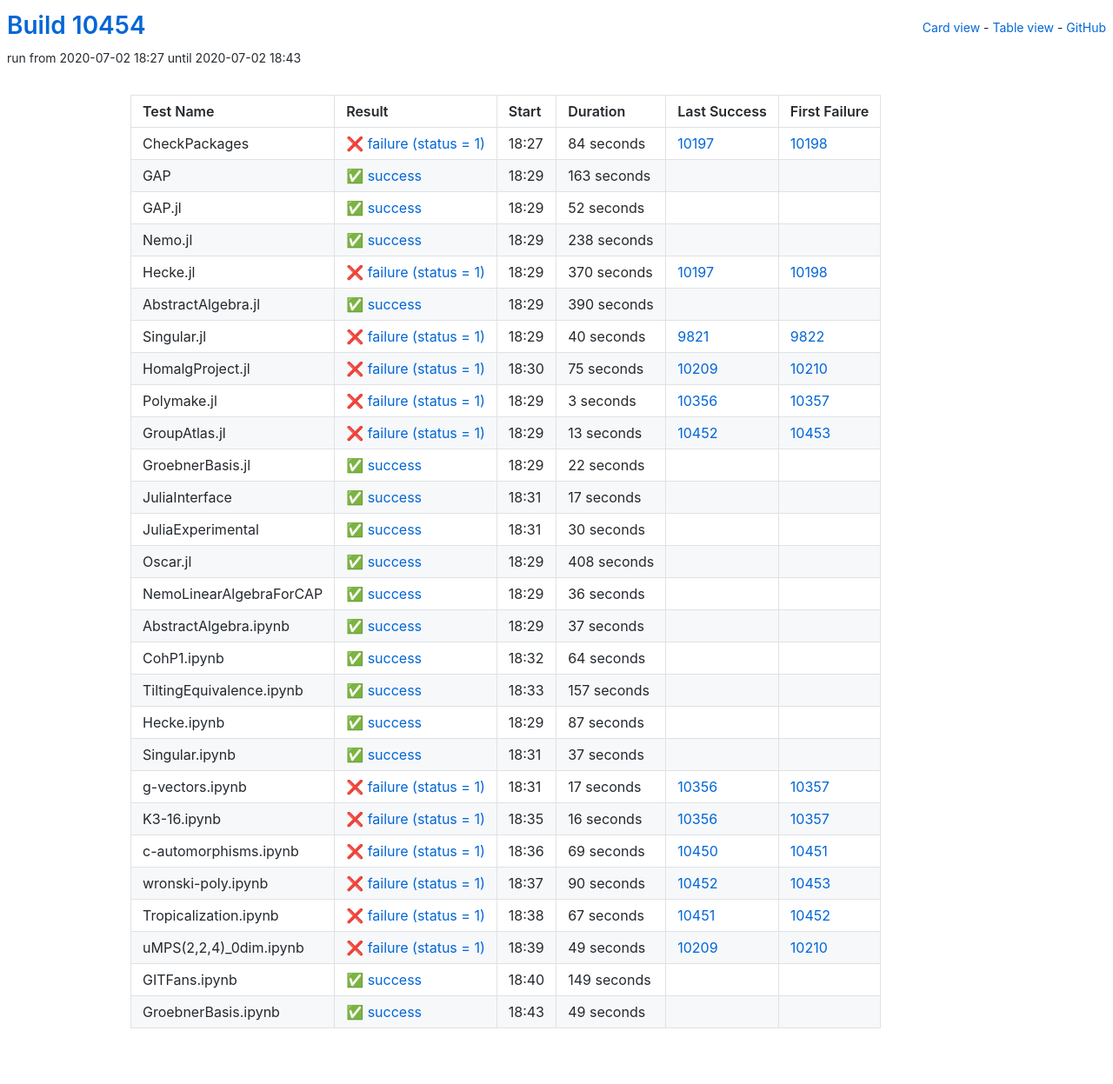
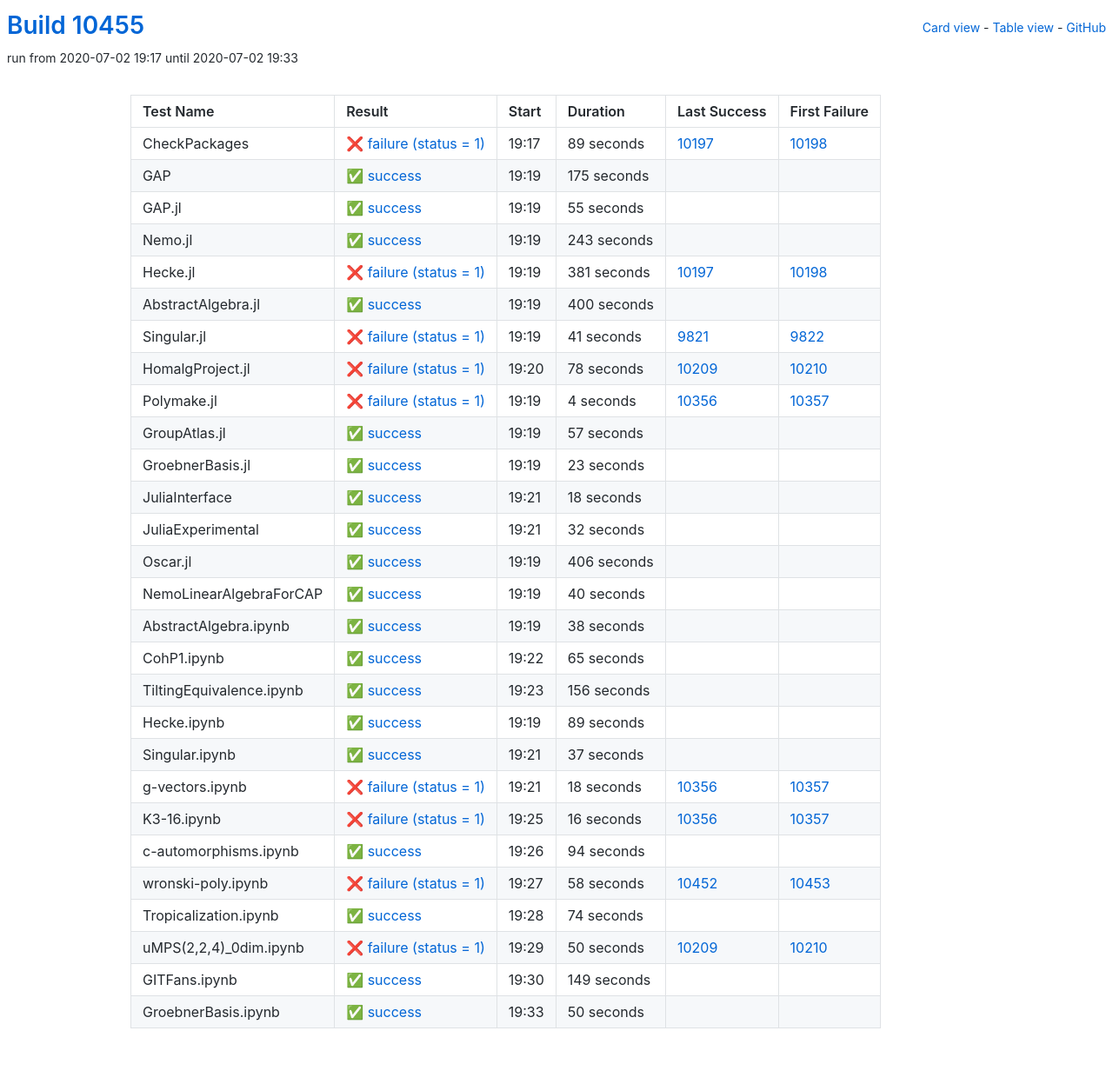
Before and after one commit to oscar-system/oscar-ci-status, a Jekyll site: the page built from table.html, in a window 1280 px wide. Shown: the whole page at 87% size. Built offline with Jekyll 4.4.1, drawn with Linux system fonts in a browser that asks for light colours.

Commit message:
Build #10455

```diff
--- a/_data/ci.yml
+++ b/_data/ci.yml
@@ -1,6 +1,6 @@
 ---
-build: 10454
-build_url: https://oscarci.mathematik.uni-kl.de/job/oscar/10454/
+build: 10455
+build_url: https://oscarci.mathematik.uni-kl.de/job/oscar/10455/
 job: oscar
 organization: oscar-system
 repo: oscar-ci-status
@@ -8,236 +8,236 @@
 tests:
 - name: CheckPackages
   id: checkpackages
-  log: https://oscarci.mathematik.uni-kl.de/job/oscar/10454/artifact/logs/build-10454/CheckPackages.log
-  start: 2020-07-02 18:27
+  log: https://oscarci.mathematik.uni-kl.de/job/oscar/10455/artifact/logs/build-10455/CheckPackages.log
+  start: 2020-07-02 19:17
   success: false
   exitcode: 1
   status: failure
-  duration: 84
+  duration: 89
   last_success: 10197
   last_success_url: https://oscarci.mathematik.uni-kl.de/job/oscar/10197/
   first_failure: 10198
   first_failure_url: https://oscarci.mathematik.uni-kl.de/job/oscar/10198/
 - name: GAP
   id: gap
-  log: https://oscarci.mathematik.uni-kl.de/job/oscar/10454/artifact/logs/build-10454/GAP.log
-  start: 2020-07-02 18:29
+  log: https://oscarci.mathematik.uni-kl.de/job/oscar/10455/artifact/logs/build-10455/GAP.log
+  start: 2020-07-02 19:19
   success: true
   exitcode: 0
   status: success
-  duration: 163
+  duration: 175
   last_success: false
   last_success_url:
   first_failure: false
   first_failure_url:
 - name: GAP.jl
   id: gap-jl
-  log: https://oscarci.mathematik.uni-kl.de/job/oscar/10454/artifact/logs/build-10454/GAP.jl.log
-  start: 2020-07-02 18:29
+  log: https://oscarci.mathematik.uni-kl.de/job/oscar/10455/artifact/logs/build-10455/GAP.jl.log
+  start: 2020-07-02 19:19
   success: true
   exitcode: 0
   status: success
-  duration: 52
+  duration: 55
   last_success: false
   last_success_url:
   first_failure: false
   first_failure_url:
 - name: Nemo.jl
   id: nemo-jl
-  log: https://oscarci.mathematik.uni-kl.de/job/oscar/10454/artifact/logs/build-10454/Nemo.jl.log
-  start: 2020-07-02 18:29
+  log: https://oscarci.mathematik.uni-kl.de/job/oscar/10455/artifact/logs/build-10455/Nemo.jl.log
+  start: 2020-07-02 19:19
   success: true
   exitcode: 0
   status: success
-  duration: 238
+  duration: 243
   last_success: false
   last_success_url:
   first_failure: false
   first_failure_url:
 - name: Hecke.jl
   id: hecke-jl
-  log: https://oscarci.mathematik.uni-kl.de/job/oscar/10454/artifact/logs/build-10454/Hecke.jl.log
-  start: 2020-07-02 18:29
+  log: https://oscarci.mathematik.uni-kl.de/job/oscar/10455/artifact/logs/build-10455/Hecke.jl.log
+  start: 2020-07-02 19:19
   success: false
   exitcode: 1
   status: failure
-  duration: 370
+  duration: 381
   last_success: 10197
   last_success_url: https://oscarci.mathematik.uni-kl.de/job/oscar/10197/
   first_failure: 10198
   first_failure_url: https://oscarci.mathematik.uni-kl.de/job/oscar/10198/
 - name: AbstractAlgebra.jl
   id: abstractalgebra-jl
-  log: https://oscarci.mathematik.uni-kl.de/job/oscar/10454/artifact/logs/build-10454/AbstractAlgebra.jl.log
-  start: 2020-07-02 18:29
+  log: https://oscarci.mathematik.uni-kl.de/job/oscar/10455/artifact/logs/build-10455/AbstractAlgebra.jl.log
+  start: 2020-07-02 19:19
   success: true
   exitcode: 0
   status: success
-  duration: 390
+  duration: 400
   last_success: false
   last_success_url:
   first_failure: false
   first_failure_url:
 - name: Singular.jl
   id: singular-jl
-  log: https://oscarci.mathematik.uni-kl.de/job/oscar/10454/artifact/logs/build-10454/Singular.jl.log
-  start: 2020-07-02 18:29
+  log: https://oscarci.mathematik.uni-kl.de/job/oscar/10455/artifact/logs/build-10455/Singular.jl.log
+  start: 2020-07-02 19:19
   success: false
   exitcode: 1
   status: failure
-  duration: 40
+  duration: 41
   last_success: 9821
   last_success_url: https://oscarci.mathematik.uni-kl.de/job/oscar/9821/
   first_failure: 9822
   first_failure_url: https://oscarci.mathematik.uni-kl.de/job/oscar/9822/
 - name: HomalgProject.jl
   id: homalgproject-jl
-  log: https://oscarci.mathematik.uni-kl.de/job/oscar/10454/artifact/logs/build-10454/HomalgProject.jl.log
-  start: 2020-07-02 18:30
+  log: https://oscarci.mathematik.uni-kl.de/job/oscar/10455/artifact/logs/build-10455/HomalgProject.jl.log
+  start: 2020-07-02 19:20
   success: false
   exitcode: 1
   status: failure
-  duration: 75
+  duration: 78
   last_success: 10209
   last_success_url: https://oscarci.mathematik.uni-kl.de/job/oscar/10209/
   first_failure: 10210
   first_failure_url: https://oscarci.mathematik.uni-kl.de/job/oscar/10210/
 - name: Polymake.jl
   id: polymake-jl
-  log: https://oscarci.mathematik.uni-kl.de/job/oscar/10454/artifact/logs/build-10454/Polymake.jl.log
-  start: 2020-07-02 18:29
+  log: https://oscarci.mathematik.uni-kl.de/job/oscar/10455/artifact/logs/build-10455/Polymake.jl.log
+  start: 2020-07-02 19:19
   success: false
   exitcode: 1
   status: failure
-  duration: 3
+  duration: 4
   last_success: 10356
   last_success_url: https://oscarci.mathematik.uni-kl.de/job/oscar/10356/
   first_failure: 10357
   first_failure_url: https://oscarci.mathematik.uni-kl.de/job/oscar/10357/
 - name: GroupAtlas.jl
   id: groupatlas-jl
-  log: https://oscarci.mathematik.uni-kl.de/job/oscar/10454/artifact/logs/build-10454/GroupAtlas.jl.log
-  start: 2020-07-02 18:29
-  success: false
-  exitcode: 1
-  status: failure
-  duration: 13
-  last_success: 10452
-  last_success_url: https://oscarci.mathematik.uni-kl.de/job/oscar/10452/
-  first_failure: 10453
-  first_failure_url: https://oscarci.mathematik.uni-kl.de/job/oscar/10453/
-- name: GroebnerBasis.jl
-  id: groebnerbasis-jl
-  log: https://oscarci.mathematik.uni-kl.de/job/oscar/10454/artifact/logs/build-10454/GroebnerBasis.jl.log
-  start: 2020-07-02 18:29
+  log: https://oscarci.mathematik.uni-kl.de/job/oscar/10455/artifact/logs/build-10455/GroupAtlas.jl.log
+  start: 2020-07-02 19:19
   success: true
   exitcode: 0
   status: success
-  duration: 22
+  duration: 57
+  last_success: false
+  last_success_url:
+  first_failure: false
+  first_failure_url:
+- name: GroebnerBasis.jl
+  id: groebnerbasis-jl
+  log: https://oscarci.mathematik.uni-kl.de/job/oscar/10455/artifact/logs/build-10455/GroebnerBasis.jl.log
+  start: 2020-07-02 19:19
+  success: true
+  exitcode: 0
+  status: success
+  duration: 23
   last_success: false
   last_success_url:
   first_failure: false
   first_failure_url:
 - name: JuliaInterface
   id: juliainterface
-  log: https://oscarci.mathematik.uni-kl.de/job/oscar/10454/artifact/logs/build-10454/JuliaInterface.log
-  start: 2020-07-02 18:31
+  log: https://oscarci.mathematik.uni-kl.de/job/oscar/10455/artifact/logs/build-10455/JuliaInterface.log
+  start: 2020-07-02 19:21
   success: true
   exitcode: 0
   status: success
-  duration: 17
+  duration: 18
   last_success: false
   last_success_url:
   first_failure: false
   first_failure_url:
 - name: JuliaExperimental
   id: juliaexperimental
-  log: https://oscarci.mathematik.uni-kl.de/job/oscar/10454/artifact/logs/build-10454/JuliaExperimental.log
-  start: 2020-07-02 18:31
+  log: https://oscarci.mathematik.uni-kl.de/job/oscar/10455/artifact/logs/build-10455/JuliaExperimental.log
+  start: 2020-07-02 19:21
   success: true
   exitcode: 0
   status: success
-  duration: 30
+  duration: 32
   last_success: false
   last_success_url:
   first_failure: false
   first_failure_url:
 - name: Oscar.jl
   id: oscar-jl
-  log: https://oscarci.mathematik.uni-kl.de/job/oscar/10454/artifact/logs/build-10454/Oscar.jl.log
-  start: 2020-07-02 18:29
+  log: https://oscarci.mathematik.uni-kl.de/job/oscar/10455/artifact/logs/build-10455/Oscar.jl.log
+  start: 2020-07-02 19:19
   success: true
   exitcode: 0
   status: success
-  duration: 408
+  duration: 406
   last_success: false
   last_success_url:
   first_failure: false
   first_failure_url:
 - name: NemoLinearAlgebraForCAP
   id: nemolinearalgebraforcap
-  log: https://oscarci.mathematik.uni-kl.de/job/oscar/10454/artifact/logs/build-10454/NemoLinearAlgebraForCAP.log
-  start: 2020-07-02 18:29
+  log: https://oscarci.mathematik.uni-kl.de/job/oscar/10455/artifact/logs/build-10455/NemoLinearAlgebraForCAP.log
+  start: 2020-07-02 19:19
   success: true
   exitcode: 0
   status: success
-  duration: 36
+  duration: 40
   last_success: false
   last_success_url:
   first_failure: false
   first_failure_url:
 - name: AbstractAlgebra.ipynb
   id: abstractalgebra-ipynb
-  log: https://oscarci.mathematik.uni-kl.de/job/oscar/10454/artifact/logs/build-10454/AbstractAlgebra.ipynb.log
-  start: 2020-07-02 18:29
+  log: https://oscarci.mathematik.uni-kl.de/job/oscar/10455/artifact/logs/build-10455/AbstractAlgebra.ipynb.log
+  start: 2020-07-02 19:19
   success: true
   exitcode: 0
   status: success
-  duration: 37
+  duration: 38
   last_success: false
   last_success_url:
   first_failure: false
   first_failure_url:
 - name: CohP1.ipynb
   id: cohp1-ipynb
-  log: https://oscarci.mathematik.uni-kl.de/job/oscar/10454/artifact/logs/build-10454/CohP1.ipynb.log
-  start: 2020-07-02 18:32
+  log: https://oscarci.mathematik.uni-kl.de/job/oscar/10455/artifact/logs/build-10455/CohP1.ipynb.log
+  start: 2020-07-02 19:22
   success: true
   exitcode: 0
   status: success
-  duration: 64
+  duration: 65
   last_success: false
   last_success_url:
   first_failure: false
   first_failure_url:
 - name: TiltingEquivalence.ipynb
   id: tiltingequivalence-ipynb
-  log: https://oscarci.mathematik.uni-kl.de/job/oscar/10454/artifact/logs/build-10454/TiltingEquivalence.ipynb.log
-  start: 2020-07-02 18:33
+  log: https://oscarci.mathematik.uni-kl.de/job/oscar/10455/artifact/logs/build-10455/TiltingEquivalence.ipynb.log
+  start: 2020-07-02 19:23
   success: true
   exitcode: 0
   status: success
-  duration: 157
+  duration: 156
   last_success: false
   last_success_url:
   first_failure: false
   first_failure_url:
 - name: Hecke.ipynb
   id: hecke-ipynb
-  log: https://oscarci.mathematik.uni-kl.de/job/oscar/10454/artifact/logs/build-10454/Hecke.ipynb.log
-  start: 2020-07-02 18:29
+  log: https://oscarci.mathematik.uni-kl.de/job/oscar/10455/artifact/logs/build-10455/Hecke.ipynb.log
+  start: 2020-07-02 19:19
   success: true
   exitcode: 0
   status: success
-  duration: 87
+  duration: 89
   last_success: false
   last_success_url:
   first_failure: false
   first_failure_url:
 - name: Singular.ipynb
   id: singular-ipynb
-  log: https://oscarci.mathematik.uni-kl.de/job/oscar/10454/artifact/logs/build-10454/Singular.ipynb.log
-  start: 2020-07-02 18:31
+  log: https://oscarci.mathematik.uni-kl.de/job/oscar/10455/artifact/logs/build-10455/Singular.ipynb.log
+  start: 2020-07-02 19:21
   success: true
   exitcode: 0
   status: success
@@ -248,20 +248,20 @@
   first_failure_url:
 - name: g-vectors.ipynb
   id: g-vectors-ipynb
-  log: https://oscarci.mathematik.uni-kl.de/job/oscar/10454/artifact/logs/build-10454/g-vectors.ipynb.log
-  start: 2020-07-02 18:31
+  log: https://oscarci.mathematik.uni-kl.de/job/oscar/10455/artifact/logs/build-10455/g-vectors.ipynb.log
+  start: 2020-07-02 19:21
   success: false
   exitcode: 1
   status: failure
-  duration: 17
+  duration: 18
   last_success: 10356
   last_success_url: https://oscarci.mathematik.uni-kl.de/job/oscar/10356/
   first_failure: 10357
   first_failure_url: https://oscarci.mathematik.uni-kl.de/job/oscar/10357/
 - name: K3-16.ipynb
   id: k3-16-ipynb
-  log: https://oscarci.mathematik.uni-kl.de/job/oscar/10454/artifact/logs/build-10454/K3-16.ipynb.log
-  start: 2020-07-02 18:35
+  log: https://oscarci.mathematik.uni-kl.de/job/oscar/10455/artifact/logs/build-10455/K3-16.ipynb.log
+  start: 2020-07-02 19:25
   success: false
   exitcode: 1
   status: failure
@@ -272,56 +272,56 @@
   first_failure_url: https://oscarci.mathematik.uni-kl.de/job/oscar/10357/
 - name: c-automorphisms.ipynb
   id: c-automorphisms-ipynb
-  log: https://oscarci.mathematik.uni-kl.de/job/oscar/10454/artifact/logs/build-10454/c-automorphisms.ipynb.log
-  start: 2020-07-02 18:36
+  log: https://oscarci.mathematik.uni-kl.de/job/oscar/10455/artifact/logs/build-10455/c-automorphisms.ipynb.log
+  start: 2020-07-02 19:26
+  success: true
+  exitcode: 0
+  status: success
+  duration: 94
+  last_success: false
+  last_success_url:
+  first_failure: false
+  first_failure_url:
+- name: wronski-poly.ipynb
+  id: wronski-poly-ipynb
+  log: https://oscarci.mathematik.uni-kl.de/job/oscar/10455/artifact/logs/build-10455/wronski-poly.ipynb.log
+  start: 2020-07-02 19:27
   success: false
   exitcode: 1
   status: failure
-  duration: 69
-  last_success: 10450
-  last_success_url: https://oscarci.mathematik.uni-kl.de/job/oscar/10450/
-  first_failure: 10451
-  first_failure_url: https://oscarci.mathematik.uni-kl.de/job/oscar/10451/
-- name: wronski-poly.ipynb
-  id: wronski-poly-ipynb
-  log: https://oscarci.mathematik.uni-kl.de/job/oscar/10454/artifact/logs/build-10454/wronski-poly.ipynb.log
-  start: 2020-07-02 18:37
-  success: false
-  exitcode: 1
-  status: failure
-  duration: 90
+  duration: 58
   last_success: 10452
   last_success_url: https://oscarci.mathematik.uni-kl.de/job/oscar/10452/
   first_failure: 10453
   first_failure_url: https://oscarci.mathematik.uni-kl.de/job/oscar/10453/
 - name: Tropicalization.ipynb
   id: tropicalization-ipynb
-  log: https://oscarci.mathematik.uni-kl.de/job/oscar/10454/artifact/logs/build-10454/Tropicalization.ipynb.log
-  start: 2020-07-02 18:38
+  log: https://oscarci.mathematik.uni-kl.de/job/oscar/10455/artifact/logs/build-10455/Tropicalization.ipynb.log
+  start: 2020-07-02 19:28
+  success: true
+  exitcode: 0
+  status: success
+  duration: 74
+  last_success: false
+  last_success_url:
+  first_failure: false
+  first_failure_url:
+- name: uMPS(2,2,4)_0dim.ipynb
+  id: umps-2-2-4-0dim-ipynb
+  log: https://oscarci.mathematik.uni-kl.de/job/oscar/10455/artifact/logs/build-10455/uMPS-2-2-4-_0dim.ipynb.log
+  start: 2020-07-02 19:29
   success: false
   exitcode: 1
   status: failure
-  duration: 67
-  last_success: 10451
-  last_success_url: https://oscarci.mathematik.uni-kl.de/job/oscar/10451/
-  first_failure: 10452
-  first_failure_url: https://oscarci.mathematik.uni-kl.de/job/oscar/10452/
-- name: uMPS(2,2,4)_0dim.ipynb
-  id: umps-2-2-4-0dim-ipynb
-  log: https://oscarci.mathematik.uni-kl.de/job/oscar/10454/artifact/logs/build-10454/uMPS-2-2-4-_0dim.ipynb.log
-  start: 2020-07-02 18:39
-  success: false
-  exitcode: 1
-  status: failure
-  duration: 49
+  duration: 50
   last_success: 10209
   last_success_url: https://oscarci.mathematik.uni-kl.de/job/oscar/10209/
   first_failure: 10210
   first_failure_url: https://oscarci.mathematik.uni-kl.de/job/oscar/10210/
 - name: GITFans.ipynb
   id: gitfans-ipynb
-  log: https://oscarci.mathematik.uni-kl.de/job/oscar/10454/artifact/logs/build-10454/GITFans.ipynb.log
-  start: 2020-07-02 18:40
+  log: https://oscarci.mathematik.uni-kl.de/job/oscar/10455/artifact/logs/build-10455/GITFans.ipynb.log
+  start: 2020-07-02 19:30
   success: true
   exitcode: 0
   status: success
@@ -332,12 +332,12 @@
   first_failure_url:
 - name: GroebnerBasis.ipynb
   id: groebnerbasis-ipynb
-  log: https://oscarci.mathematik.uni-kl.de/job/oscar/10454/artifact/logs/build-10454/GroebnerBasis.ipynb.log
-  start: 2020-07-02 18:43
+  log: https://oscarci.mathematik.uni-kl.de/job/oscar/10455/artifact/logs/build-10455/GroebnerBasis.ipynb.log
+  start: 2020-07-02 19:33
   success: true
   exitcode: 0
   status: success
-  duration: 49
+  duration: 50
   last_success: false
   last_success_url:
   first_failure: false
```
Also changed, not shown: README.md.
